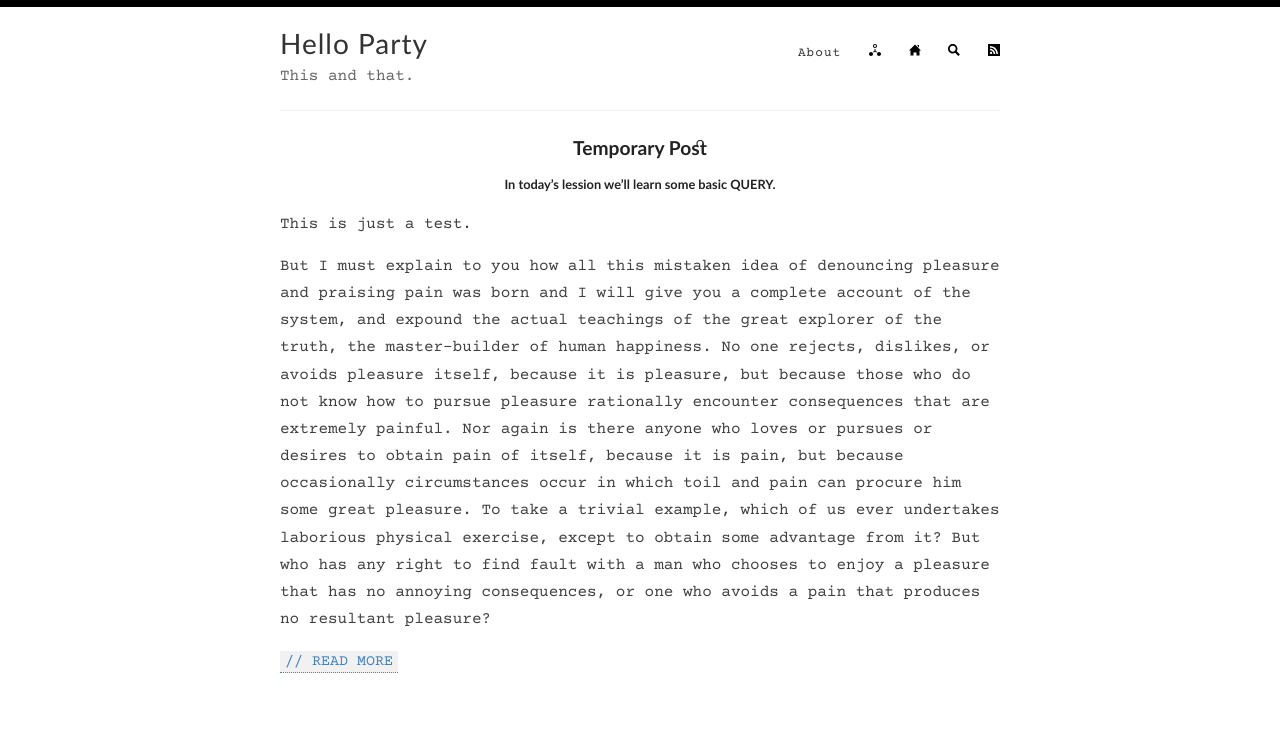
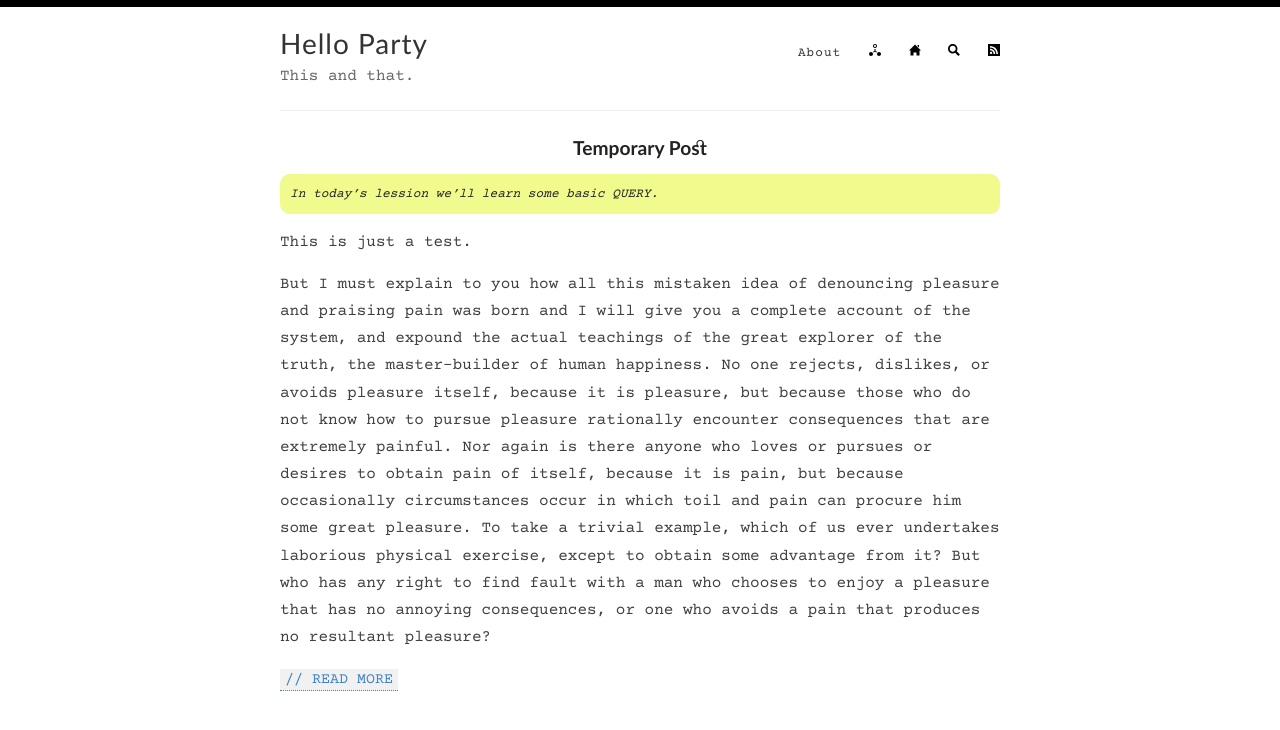
Before and after one commit to hello-party/hello-party-old.github.io, a Jekyll site: the page built from index.html, in a window 1280 px wide. Shown: the top 730 px of the page. Built offline with Jekyll 4.4.1, drawn with Linux system fonts in a browser that asks for light colours; the list of posts is cut into pages by our own code.

Commit message:
Update style.scss

```diff
--- a/assets/style.scss
+++ b/assets/style.scss
@@ -98,7 +98,7 @@ h4 {
   color: #222;
 }
 
-.h4 {
+h4 {
     font-size: .8em;
     color: #222;
     font-style: italic;
```
